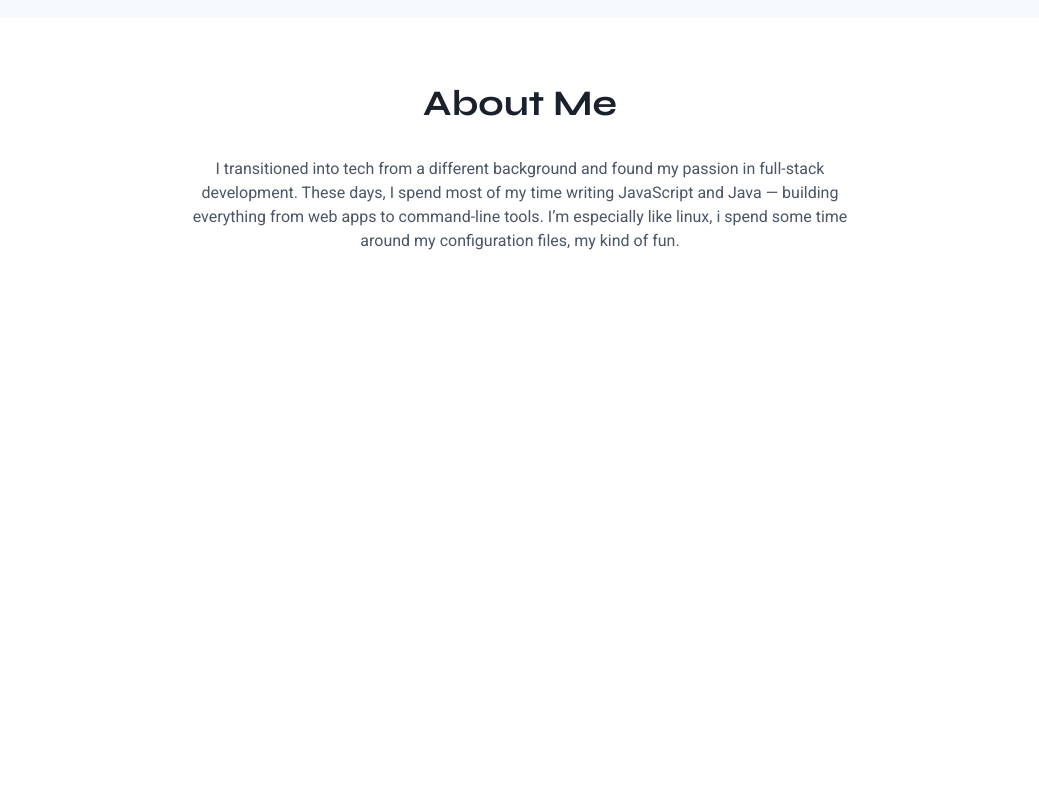
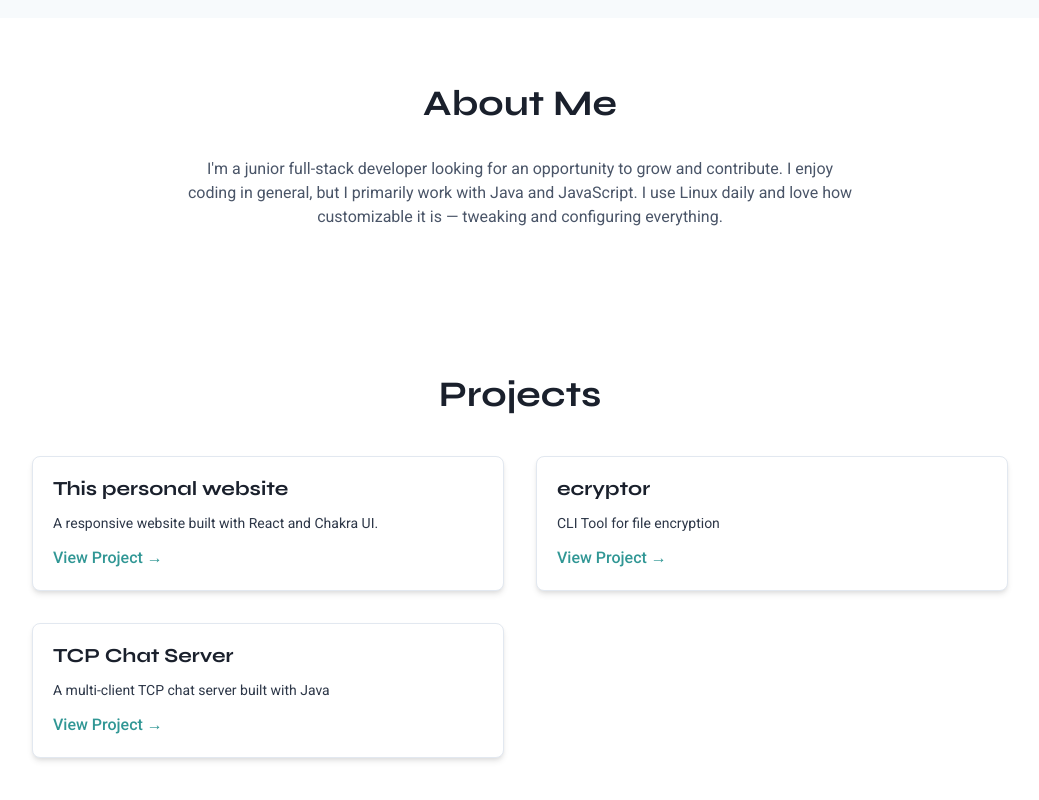
Before and after one commit to e-boot/ebootSite, a React (Vite) app: page / in a window 1280 px wide. Shown: the part 526-1326 px from the top of the page, without its empty margins (120-1159 px from the left). Before the commit the page ends 843 px from the top, so only its background shows below. Built offline with nearby package versions, Linux system fonts and the light colour scheme.

Commit message:
created projectSection + projectCard

```diff
--- a/src/App.jsx
+++ b/src/App.jsx
@@ -1,18 +1,19 @@
-App.jsx
-import AboutSection from './components/sections/AboutSection.jsx';
-import HeroSection from './components/sections/HeroSection.jsx';
-import Navbar from './components/sections/Navbar.jsx';
-import { Box, Heading, Text, Button, useColorModeValue } from '@chakra-ui/react';
+
+import ProjectSection from './sections/ProjectSection.jsx';
+import AboutSection from './sections/AboutSection.jsx';
+import HeroSection from './sections/HeroSection.jsx';
+import Navbar from './sections/Navbar.jsx';
+
+
 
 function App() {
-    const bg = useColorModeValue('gray.100', 'gray.900');
-  const color = useColorModeValue('black', 'white');
+
   return (
     <>
     <Navbar />
     <HeroSection />
     <AboutSection />
-
+    <ProjectSection/>
     </>
   );
 }
--- /dev/null
+++ b/src/components/ProjectCard.jsx
@@ -0,0 +1,31 @@
+import { Box, Heading, Text, Stack, Link, useColorModeValue } from '@chakra-ui/react';
+
+export default function ProjectCard({ title, description, link }) {
+  return (
+    <Box
+      p={5}
+      borderWidth="1px"
+      rounded="lg"
+      bg={useColorModeValue('white', 'gray.800')}
+      shadow="md"
+      _hover={{ shadow: 'lg', transform: 'translateY(-2px)' }}
+      transition="all 0.2s"
+    >
+      <Stack spacing={3}>
+        <Heading size="md">{title}</Heading>
+        <Text fontSize="sm" color={useColorModeValue('gray.700', 'gray.400')}>
+          {description}
+        </Text>
+        <Link
+          href={link}
+          color="teal.500"
+          fontWeight="medium"
+          isExternal
+          _hover={{ textDecoration: 'underline' }}
+        >
+          View Project →
+        </Link>
+      </Stack>
+    </Box>
+  );
+}
--- a/src/components/sections/AboutSection.jsx
+++ b/src/sections/AboutSection.jsx
@@ -16,10 +16,7 @@
   fontSize="md"
   color="gray.600"
   _dark={{ color: 'gray.400' }}
->
-  I transitioned into tech from a different background and found my passion in full-stack development. These days, I spend most of my time writing JavaScript and Java — building everything from web apps to command-line tools.
-
-  I’m especially like linux, i spend some time around my configuration files, my kind of fun.
+>I'm a junior full-stack developer looking for an opportunity to grow and contribute. I enjoy coding in general, but I primarily work with Java and JavaScript. I use Linux daily and love how customizable it is — tweaking and configuring everything.
 </Text>
       </Stack>
     </Box>
--- a/src/components/sections/HeroSection.jsx
+++ b/src/sections/HeroSection.jsx
@@ -1,6 +1,4 @@
-
-
-import { Box, Heading, Text, Stack, HStack, IconButton, Link, Tooltip } from '@chakra-ui/react';
+import { Box, Heading, Stack, HStack, IconButton, Link, Tooltip } from '@chakra-ui/react';
 import { FaGithub, FaLinkedin, FaEnvelope } from 'react-icons/fa';
 
 export default function HeroSection() {
@@ -8,23 +6,20 @@
     <Box
       as="section"
       id="home"
-      // Responsive minHeight: full screen minus navbar on mobile, shorter on desktop
-      minHeight={{ base: "calc(100vh - 64px)", md: "60vh" }}
+      minHeight={{ base: "100vh", md: "60vh" }}
       display="flex"
       alignItems="center"
       justifyContent="center"
       px={4}
-      py={8}
+      py={4}
       bg="gray.50"
       _dark={{ bg: 'gray.900' }}
     >
       <Stack spacing={6} textAlign="center">
         <Heading size="2xl">
-          Hey, I'm eboot.
+          Hey,<br/> I'm eboot.
         </Heading>
-        <Text fontSize="md" color="gray.600" _dark={{ color: 'gray.400' }}>
-          I'm Junior Full-stack Developer.
-        </Text>
+
         <HStack spacing={4} justify="center">
           <Tooltip label="GitHub" hasArrow>
             <Link href="https://github.com/e-boot" isExternal>
--- a/src/components/sections/Navbar.jsx
+++ b/src/sections/Navbar.jsx
@@ -14,7 +14,6 @@
 
 const Links = ['Projects', 'About'];
 
-// NavLink remains same but add onClick handler optionally if you want smooth scrolling
 const NavLink = ({ children, onClick }) => {
   const activeColor = useColorModeValue('gray.900', 'gray.300');
   return (
--- /dev/null
+++ b/src/sections/ProjectSection.jsx
@@ -0,0 +1,41 @@
+import { Box, Heading, SimpleGrid } from '@chakra-ui/react';
+import ProjectCard from '../components/ProjectCard.jsx'
+
+const projects = [
+  {
+    title: 'This personal website',
+    description: 'A responsive website built with React and Chakra UI.',
+    link: 'https://github.com/e-boot/ebootSite',
+  },
+  {
+    title: 'ecryptor',
+    description:'CLI Tool for file encryption',
+    link: 'https://github.com/e-boot/ecryptor',
+  },
+  {
+    title: 'TCP Chat Server',
+    description: 'A multi-client TCP chat server built with Java',
+    link: 'https://github.com/e-boot/tcp-chat-server',
+  },
+];
+
+export default function ProjectSection() {
+  return (
+    <Box as="section"
+    id="projects"
+    py={20}
+    px={6}
+    maxW="container.lg"
+    max
+    mx="auto">
+      <Heading mb={10} textAlign="center">
+        Projects
+      </Heading>
+      <SimpleGrid columns={{ base: 1, md: 2 }} spacing={8}>
+        {projects.map((project, i) => (
+          <ProjectCard key={i} {...project} />
+        ))}
+      </SimpleGrid>
+    </Box>
+  );
+}
```
